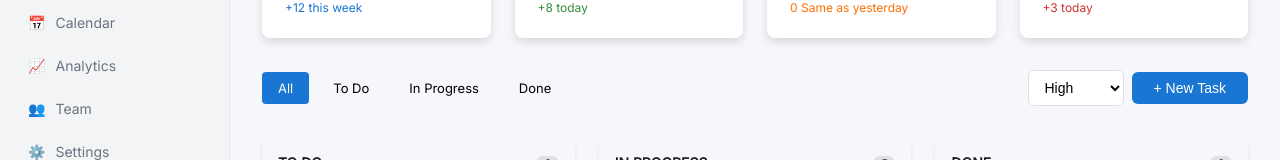
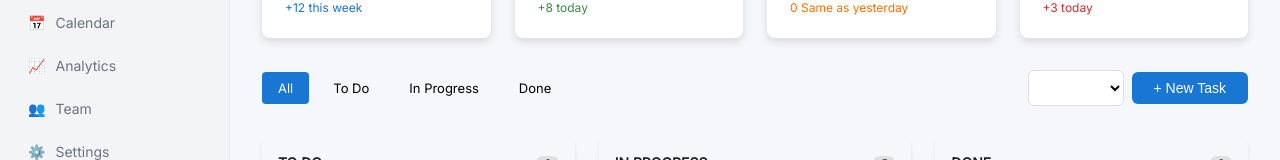
Before and after one commit to minaramsis1993/Luftborn, an Angular app: page /dashboard in a window 1280 px wide. Shown: the part 182-342 px from the top of the page. Built offline with nearby package versions, Linux system fonts and the light colour scheme.

Commit message:
feat: update filters bar component to use signals for filter and priority selection

```diff
--- a/src/app/core/layout/filters-bar/filters-bar.html
+++ b/src/app/core/layout/filters-bar/filters-bar.html
@@ -3,7 +3,7 @@
     @for (filter of filters; track filter) {
       <div
         class="filter-item"
-        [class.active]="filter === selectedFilter"
+        [class.active]="filter === selectedFilter()"
         (click)="selectFilter(filter)"
       >
         {{ filter }}
@@ -11,7 +11,8 @@
     }
   </div>
   <div class="right">
-    <select [(ngModel)]="selectedPriority" (change)="selectPriority(selectedPriority)">
+    <select [ngModel]="selectedPriority" (ngModelChange)="selectPriority($event)">
+      <option [ngValue]="null" disabled selected>Priority</option>
       @for (priority of priorities; track priority) {
         <option [value]="priority">{{ priority }}</option>
       }
--- a/src/app/core/layout/filters-bar/filters-bar.ts
+++ b/src/app/core/layout/filters-bar/filters-bar.ts
@@ -1,4 +1,4 @@
-import { Component, Type } from '@angular/core';
+import { Component, input, output, Type } from '@angular/core';
 import { FormsModule } from '@angular/forms';
 
 export type FilterType = 'All' | 'To Do' | 'In Progress' | 'Done';
@@ -13,19 +13,18 @@ export type PriorityType = 'High' | 'Medium' | 'Low';
 })
 export class FiltersBar {
   filters: FilterType[] = ['All', 'To Do', 'In Progress', 'Done'];
+  selectedFilter = input.required<FilterType>();
+  selectedFilterChange = output<FilterType>();
 
-  selectedFilter: FilterType = 'All';
-
-  priorities: PriorityType[] = ['High', 'Medium', 'Low'];
-  selectedPriority: PriorityType = 'High';
+  priorities: any[] = ['High', 'Medium', 'Low'];
+  selectedPriority = input.required<PriorityType | null>();
+  selectedPriorityChange = output<PriorityType | null>();
 
   selectFilter(filter: FilterType) {
-    this.selectedFilter = filter;
-    console.log('Selected filter:', filter);
+    this.selectedFilterChange.emit(filter);
   }
 
-  selectPriority(priority: PriorityType) {
-    this.selectedPriority = priority;
-    console.log('Selected priority:', priority);
+  selectPriority(priority: PriorityType | null) {
+    this.selectedPriorityChange.emit(priority);
   }
 }
--- a/src/app/features/dashboard/dashboard.page.html
+++ b/src/app/features/dashboard/dashboard.page.html
@@ -10,21 +10,32 @@
     ></stat-card>
   }
 </div>
-<app-filters-bar></app-filters-bar>
+<app-filters-bar
+  [selectedFilter]="selectedFilter()"
+  (selectedFilterChange)="selectedFilterChange($event)"
+  [selectedPriority]="selectedPriority()"
+  (selectedPriorityChange)="selectedPriorityChange($event)"
+></app-filters-bar>
 <div class="tasks-lists-grid-container">
+  @if (selectedFilter() === 'All' || selectedFilter() === 'To Do') {
     <app-tasks-list-per-priority
       [tasksTotal]="todoTasks().length"
       [tasksType]="TaskStatusEnum.TODO"
       [tasks]="todoTasks()"
     ></app-tasks-list-per-priority>
+  }
+  @if (selectedFilter() === 'All' || selectedFilter() === 'In Progress') {
     <app-tasks-list-per-priority
       [tasksTotal]="inProgressTasks().length"
       [tasksType]="TaskStatusEnum.IN_PROGRESS"
       [tasks]="inProgressTasks()"
     ></app-tasks-list-per-priority>
+  }
+  @if (selectedFilter() === 'All' || selectedFilter() === 'Done') {
     <app-tasks-list-per-priority
       [tasksTotal]="doneTasks().length"
       [tasksType]="TaskStatusEnum.DONE"
       [tasks]="doneTasks()"
     ></app-tasks-list-per-priority>
+  }
 </div>
--- a/src/app/features/dashboard/dashboard.page.ts
+++ b/src/app/features/dashboard/dashboard.page.ts
@@ -1,6 +1,6 @@
 import { Component, ChangeDetectionStrategy, signal, computed } from '@angular/core';
 import { StatCard } from '../../shared/ui/stat-card/stat-card';
-import { FiltersBar } from "../../core/layout/filters-bar/filters-bar";
+import { FiltersBar, FilterType, PriorityType } from "../../core/layout/filters-bar/filters-bar";
 import { TasksListPerPriority } from "../../core/layout/tasks-list-per-priority/tasks-list-per-priority";
 import { statistics } from '../../json/stats.json'
 import { Statistic, Task, TaskStatusEnum } from '../../core/models/models';
@@ -15,6 +15,8 @@ import { tasks } from '../../json/tasks.json';
 export class DashboardPage {
   TaskStatusEnum = TaskStatusEnum;
   stats = signal<Statistic[]>(statistics as Statistic[]);
+  selectedFilter = signal<FilterType>('All');
+  selectedPriority = signal<PriorityType | null>(null);
 
   tasksList = signal<Task[]>(tasks as unknown as Task[]);
   tasksWithOverdue = computed(() =>
@@ -24,8 +26,24 @@ export class DashboardPage {
     }))
   );
 
-  todoTasks = computed(() => this.tasksWithOverdue().filter(task => task.status === 'todo'));
-  inProgressTasks = computed(() => this.tasksWithOverdue().filter(task => task.status === 'in_progress'));
-  doneTasks = computed(() => this.tasksWithOverdue().filter(task => task.status === 'done'));
+  filteredTasks = computed(() =>
+    this.tasksWithOverdue().filter(task =>
+      this.selectedPriority() === null ||
+      task.priority === this.selectedPriority()?.toLowerCase()
+    )
+  );
+
+  todoTasks = computed(() => this.filteredTasks().filter(task => task.status === 'todo'));
+  inProgressTasks = computed(() => this.filteredTasks().filter(task => task.status === 'in_progress'));
+  doneTasks = computed(() => this.filteredTasks().filter(task => task.status === 'done'));
+
+
+  selectedFilterChange(event: FilterType) {
+    this.selectedFilter.set(event);
+  }
+
+  selectedPriorityChange(event: PriorityType | null) {
+    this.selectedPriority.set(event);
+  }
 
 }
```
Lines whose indentation alone changed are shown as unchanged.
